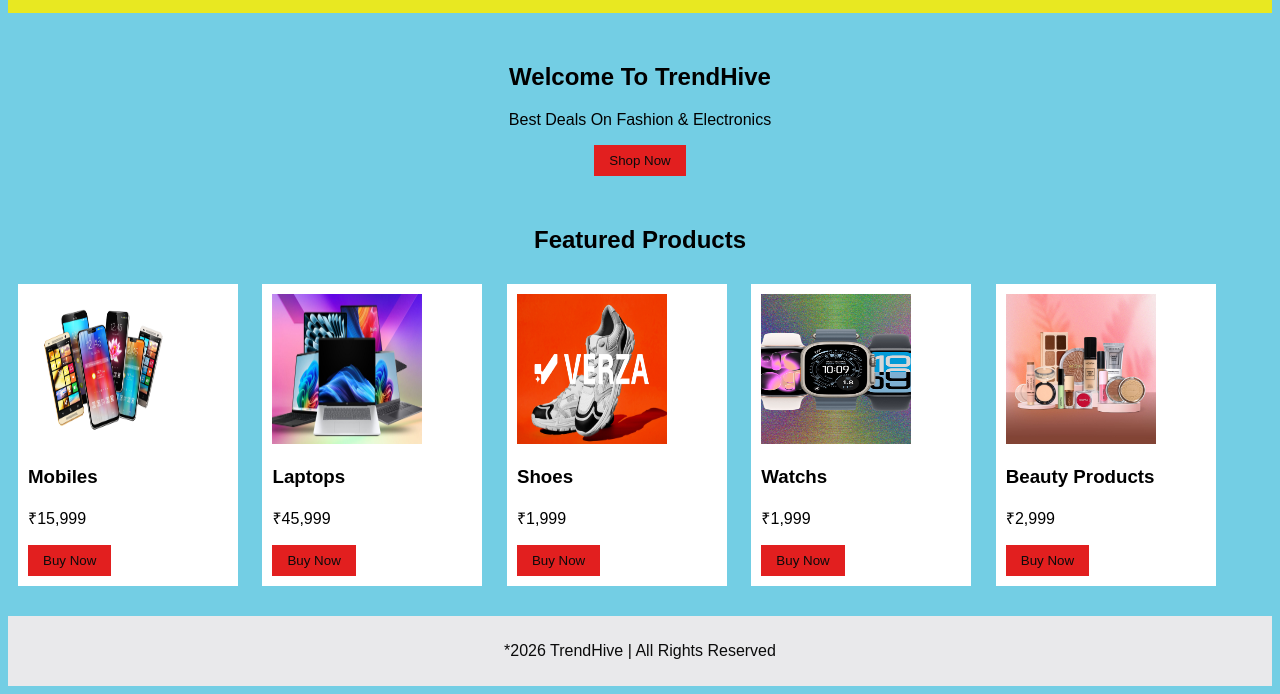
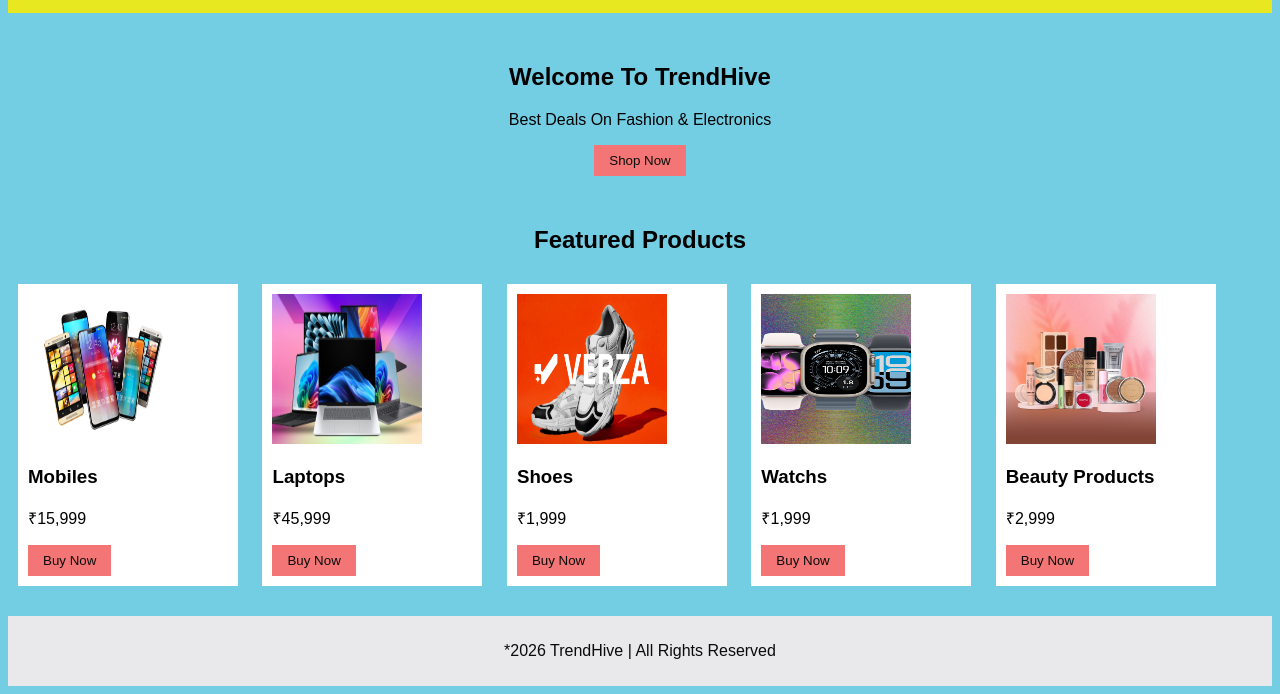
Before and after one commit to Monika34445422/TrendHive, a plain HTML site: page index.html in a window 1280 px wide. Shown: the part 123-817 px from the top of the page. Drawn offline with Linux system fonts and the light colour scheme.

Commit message:
Update button background color in style.css

```diff
--- a/style.css
+++ b/style.css
@@ -22,7 +22,7 @@ nav a{
 }
 
 button{
-    background-color:rgb(226, 31, 31);
+    background-color:rgb(243, 117, 117);
     color: rgb(11, 11, 11);
     padding: 8px 15px;
     border: none;
```
